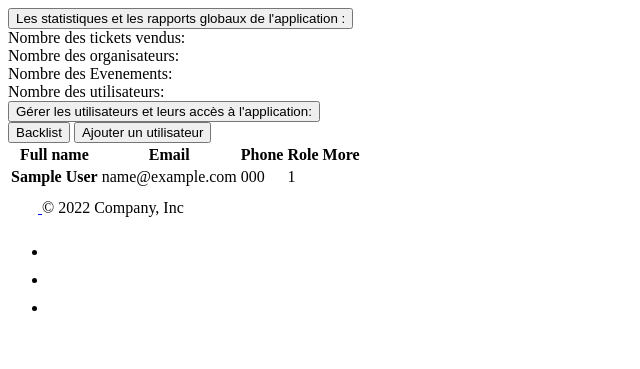
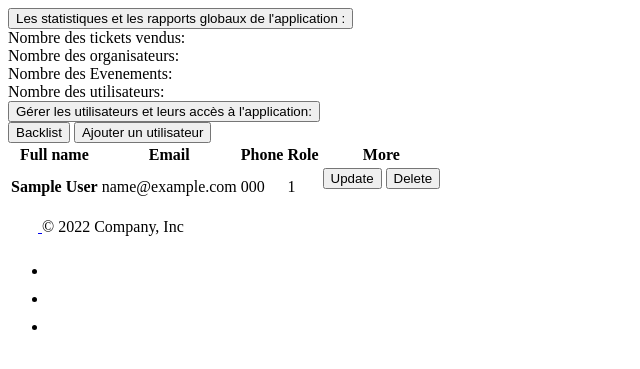
Before and after one commit to black8991/YouEvent_bref, a PHP site: template views/dashboardadmin.php in a window 1280 px wide. Shown: the top 369 px of the page, without its empty margins (0-640 px from the left). Run offline with PHP 8.4, Linux system fonts and the light colour scheme; the template is opened without the code that fills it: most values are stand-ins (such as "Sample title", 1, 10 or a date in 2020).

Commit message:
fixing the delete problem

```diff
--- a/controllers/AdminController.php
+++ b/controllers/AdminController.php
@@ -22,8 +22,11 @@
         return $this->router->renderView("dashboardadmin", ['data' => $data]);
     }
     public function supprimer(){
-        $test = $this->objmodel->delete("users", ':id');
+        $id = $_POST['id_user'];
+        $test = $this->objmodel->delete("users", $id);
+
     }
+
 
 
 }
--- a/views/dashboardadmin.php
+++ b/views/dashboardadmin.php
@@ -1,6 +1,6 @@
 
     <div class="ms-3 mb-3">
-        <button type="button" class="btn btn-dark p-3 ">Les statistiques et les rapports globaux de l'application :</button>
+        <button type="button" class="btn btn-dark p-3 mb-3 mt-3 ">Les statistiques et les rapports globaux de l'application :</button>
     </div>
     <div class="d-flex w-100 justify-content-evenly mb-3">
         <div class="bg-dark text-light p-5 fw-bold text-start">Nombre des tickets vendus:</div>
@@ -35,11 +35,11 @@
         <td><?= $user['phone'] ?></td>
         <td><?= $user['id_role'] ?></td>
         <td>
-
-        <a ><i class="fa-solid fa-pen text-dark"></i></a>
-        <form action="">
-        <a href=""><i class="fa-solid fa-trash text-dark me-3"></i></a> </form>
-
+        <a href=""><button class="btn btn-sm btn-outline-success mb-4">Update</button></i></a>
+        <form method="post" action="delete" style="display: inline-block">
+                    <input  type="hidden" name="id_user" value="<?=$user['id_user']?>"/>
+                    <button type="submit" class="btn btn-sm btn-outline-danger">Delete</button>
+                </form>
         </td>
 
 
```
Also changed, not shown: models/AdminModel.php (+5 -3 lines), public/index.php (+7 -5 lines), views/adduser.php (added).
